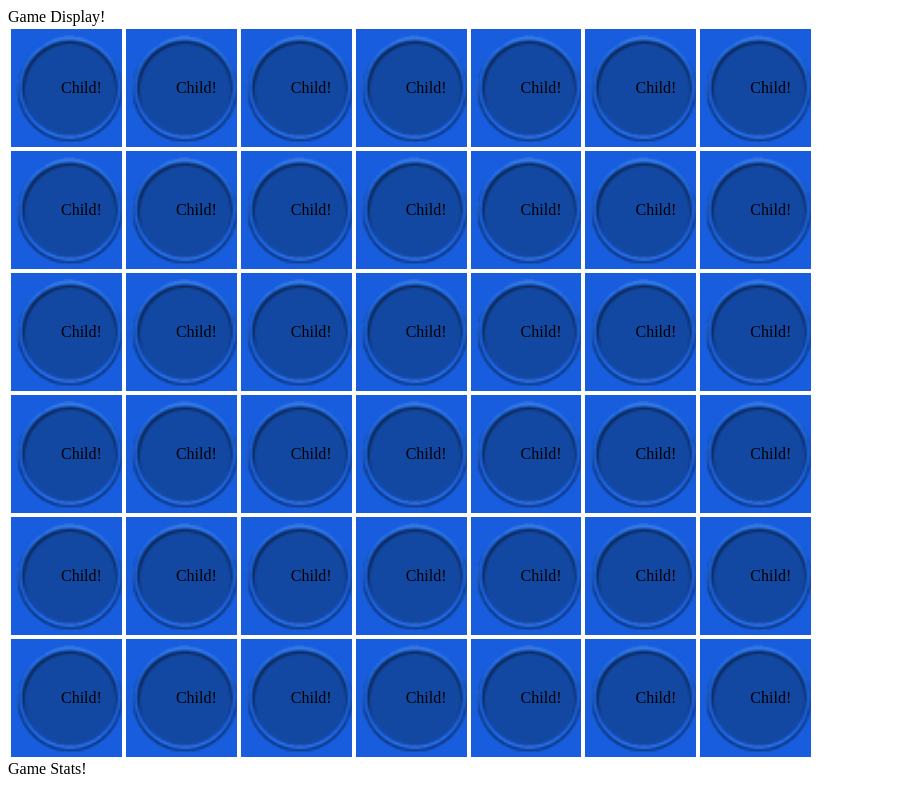
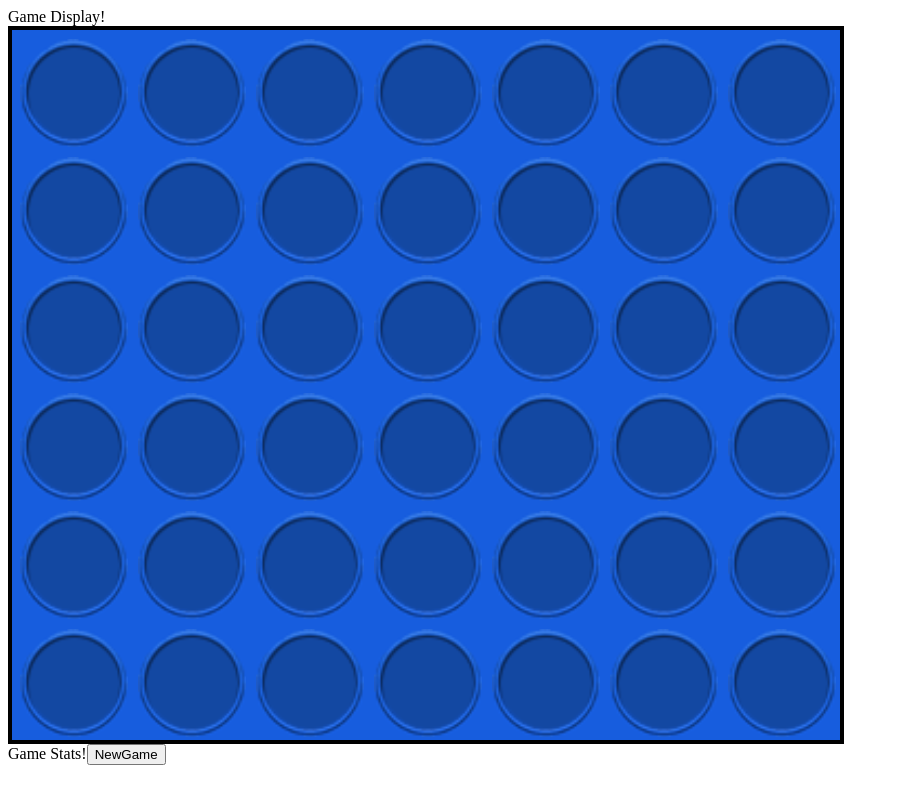
Before and after one commit to PontusNelander/4inARow, a React (Create React App) app in the folder my-app/: page / in a window 1280 px wide. Shown: the whole page, without its empty margins (0-899 px from the left). Built offline with nearby package versions, Linux system fonts and the light colour scheme.

Commit message:
Added a new game button

```diff
--- a/my-app/src/components/Child.js
+++ b/my-app/src/components/Child.js
@@ -1,22 +1,28 @@
-import React, {Component} from 'react';
+import React, { Component } from 'react';
 import Empty from './img/EmptySpace.PNG';
 import redPlupp from './img/RedSpace.PNG';
 import gulPlupp from './img/YellowSpace.PNG';
 import ChildStyle from './ChildStyle.css';
+import GameDisplay from './GameDisplay.js'
 
 
 class Child extends Component {
-    state={isAvailable : true, isRed: true}
+    state = { isAvailable: true, isRed: true }
     addPlupp = () => {
         this.setState(x => {
-            return {isAvailable: false}
+
+
+                return {isAvailable: false}
+
         })
     }
+
+
+
     render() {
         return (
-            <div className="child" onClick={this.addPlupp} style={{backgroundImage: this.state.isAvailable ? `url(${Empty})` : this.state.isRed ? `url(${redPlupp})` : `url(${gulPlupp})` }}>
-                Child!
-                </div>
+            <div className="child" onClick={this.addPlupp} style={{ backgroundImage: this.state.isAvailable ? `url(${Empty})` : this.state.isRed ? `url(${redPlupp})` : `url(${gulPlupp})` }}>
+            </div>
         )
     }
 }
--- a/my-app/src/components/ChildStyle.css
+++ b/my-app/src/components/ChildStyle.css
@@ -1,11 +1,11 @@
 .child{
     background-repeat: no-repeat;
-    /* height: 100%; */
-    padding: 50px;
-    padding-right: 20px;
+    padding: 57px;
+
 
 }
 .tableStyle{
     background-color: #175dde;
-     border: solid 2px black
+     border: solid 4px black;
+
 }
--- a/my-app/src/components/GameDisplay.js
+++ b/my-app/src/components/GameDisplay.js
@@ -1,5 +1,10 @@
 import React, {Component} from 'react';
 import Child from './Child';
+import Empty from './img/EmptySpace.PNG';
+import redPlupp from './img/RedSpace.PNG';
+import gulPlupp from './img/YellowSpace.PNG';
+import ChildStyle from './ChildStyle.css';
+
 
 class GameDisplay extends Component {
     constructor(props) {
@@ -15,7 +20,7 @@ class GameDisplay extends Component {
         let z = []
         for(let i = 0; i < 42; i++) {
             let id = i;
-            let child = <Child isAvailable={true} isRed={true} key={id} />
+            let child = <Child className="child" onClick={this.addPlupp} style={{ backgroundImage: this.state.isAvailable ? `url(${Empty})` : this.state.isRed ? `url(${redPlupp})` : `url(${gulPlupp})` }}isAvailable={true} isRed={true} key={id} />
             z.push(child)
         }
         return z
@@ -28,7 +33,7 @@ class GameDisplay extends Component {
             <div>
             <div>Game Display!</div>
 
-            <table>
+            <table className="tableStyle">
                 <tbody>
             <tr>
             {this.state.children.map((c,index) => {
--- a/my-app/src/components/GameStats.js
+++ b/my-app/src/components/GameStats.js
@@ -1,9 +1,17 @@
-import React, {Component} from 'react';
+import React, { Component } from 'react';
 
 class GameStats extends Component {
+    refresh = () => {
+        window.location.reload();
+    }
     render() {
+
         return (
-            <div>Game Stats!</div>
+            <div>
+                Game Stats!
+                <button onClick={this.refresh}>NewGame</button>
+            </div>
+
         )
     }
 }
```
